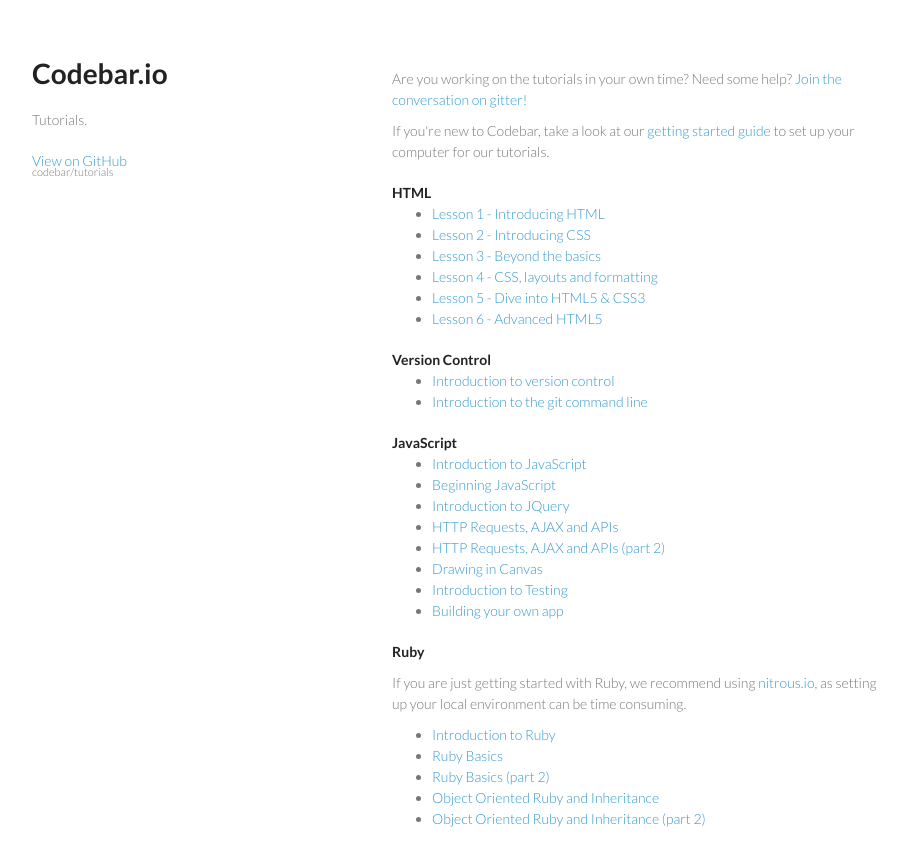
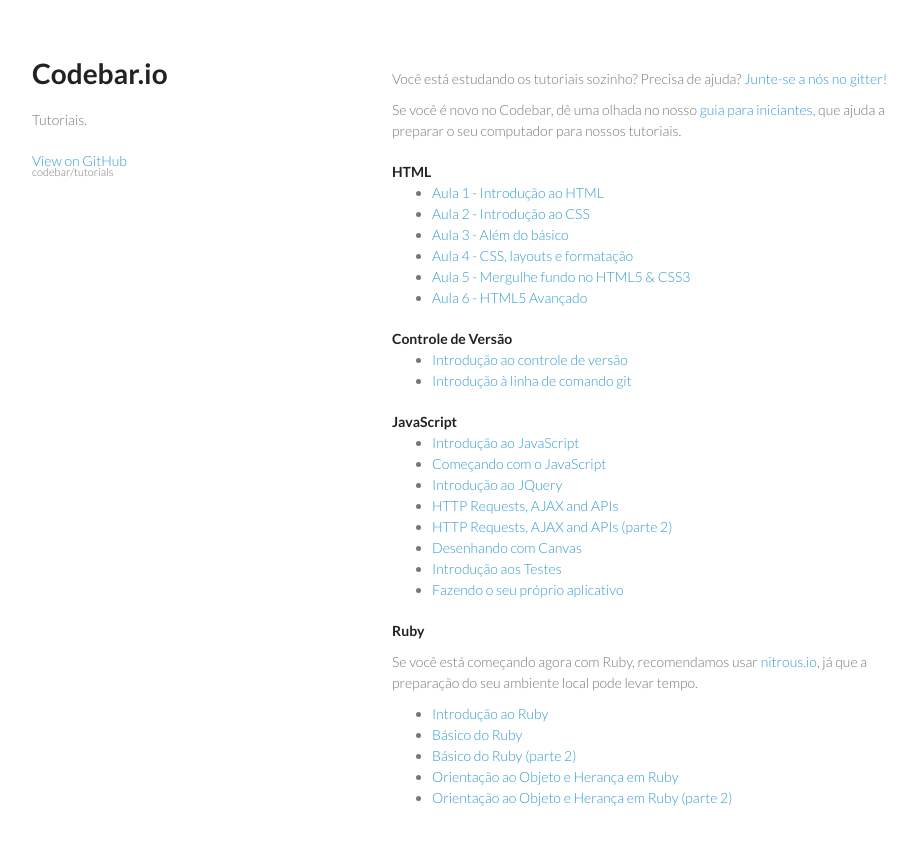
Before and after one commit to codebar/tutorials, a Jekyll site: the page index.pt.html, which Jekyll copies as it is, in a window 1280 px wide. Shown: the top 866 px of the page, without its empty margins (178-1095 px from the left). Built offline with Jekyll 4.4.1, drawn with Linux system fonts in a browser that asks for light colours; Markdown is read by kramdown in place of the engine named in the settings.

Commit message:
Translation of the index page.

```diff
--- a/index.pt.html
+++ b/index.pt.html
@@ -3,7 +3,7 @@
   <head>
     <meta charset="utf-8">
     <meta http-equiv="X-UA-Compatible" content="chrome=1">
-    <title>Codebar.io - Tutorials by codebar</title>
+    <title>Codebar.io - Tutoriais codebar</title>
 
     <link rel="stylesheet" href="stylesheets/styles.css">
     <link rel="stylesheet" href="stylesheets/custom.css">
@@ -17,53 +17,53 @@
     <div class="wrapper">
       <header>
         <h1>Codebar.io</h1>
-        <p>Tutorials.</p>
+        <p>Tutoriais.</p>
 
         <p class="view"><a href="https://github.com/codebar/tutorials">View on GitHub <small>codebar/tutorials</small></a></p>
       </header>
       <section>
-        <p class="lead">Are you working on the tutorials in your own time? Need some help? <a href="https://gitter.im/codebar/tutorials">Join the conversation on gitter!</a></p>
+        <p class="lead">Você está estudando os tutoriais sozinho? Precisa de ajuda? <a href="https://gitter.im/codebar/tutorials">Junte-se a nós no gitter!</a></p>
 
-        <p>If you're new to Codebar, take a look at our <a href="general/setup/tutorial.pt.html">getting started guide</a> to set up your computer for our tutorials.</p>
+        <p>Se você é novo no Codebar, dê uma olhada no nosso <a href="general/setup/tutorial.html">guia para iniciantes</a>, que ajuda a preparar o seu computador para nossos tutoriais.</p>
 
           <strong>HTML</strong>
           <ul>
-            <li><a href="html/lesson1/tutorial.pt.html">Lesson 1 - Introducing HTML</a></li>
-            <li><a href="html/lesson2/tutorial.pt.html">Lesson 2 - Introducing CSS</a></li>
-            <li><a href="html/lesson3/tutorial.pt.html">Lesson 3 - Beyond the basics</a></li>
-            <li><a href="html/lesson4/tutorial.pt.html">Lesson 4 - CSS, layouts and formatting</a></li>
-            <li><a href="html/lesson5/tutorial.pt.html">Lesson 5 - Dive into HTML5 & CSS3</a></li>
-            <li><a href="html/lesson6/tutorial.pt.html">Lesson 6 - Advanced HTML5</a></li>
+            <li><a href="html/lesson1/tutorial.html">Aula 1 - Introdução ao HTML</a></li>
+            <li><a href="html/lesson2/tutorial.html">Aula 2 - Introdução ao CSS</a></li>
+            <li><a href="html/lesson3/tutorial.html">Aula 3 - Além do básico</a></li>
+            <li><a href="html/lesson4/tutorial.html">Aula 4 - CSS, layouts e formatação</a></li>
+            <li><a href="html/lesson5/tutorial.html">Aula 5 - Mergulhe fundo no HTML5 & CSS3</a></li>
+            <li><a href="html/lesson6/tutorial.html">Aula 6 - HTML5 Avançado</a></li>
           </ul>
 
-          <strong>Version Control</strong>
+          <strong>Controle de Versão</strong>
           <ul>
-            <li><a href="version-control/introduction/tutorial.html">Introduction to version control</a></li>
-            <li><a href="version-control/command-line/tutorial.html">Introduction to the git command line</a></li>
+            <li><a href="version-control/introduction/tutorial.html">Introdução ao controle de versão</a></li>
+            <li><a href="version-control/command-line/tutorial.html">Introdução à linha de comando git</a></li>
           </ul>
 
           <strong>JavaScript</strong>
           <ul>
-            <li><a href="js/lesson1/tutorial.html">Introduction to JavaScript</a></li>
-            <li><a href="js/lesson2/tutorial.html">Beginning JavaScript</a></li>
-            <li><a href="js/lesson3/tutorial.html">Introduction to JQuery</a></li>
+            <li><a href="js/lesson1/tutorial.html">Introdução ao JavaScript</a></li>
+            <li><a href="js/lesson2/tutorial.html">Começando com o JavaScript</a></li>
+            <li><a href="js/lesson3/tutorial.html">Introdução ao JQuery</a></li>
             <li><a href="js/lesson4/tutorial.html">HTTP Requests, AJAX and APIs</a></li>
-            <li><a href="js/lesson5/tutorial.html">HTTP Requests, AJAX and APIs (part 2)</a></li>
-            <li><a href="js/lesson6/tutorial.html">Drawing in Canvas</a></li>
-            <li><a href="js/lesson7/tutorial.html">Introduction to Testing</a></li>
-            <li><a href="js/lesson8/tutorial.html">Building your own app</a></li>
+            <li><a href="js/lesson5/tutorial.html">HTTP Requests, AJAX and APIs (parte 2)</a></li>
+            <li><a href="js/lesson6/tutorial.html">Desenhando com Canvas</a></li>
+            <li><a href="js/lesson7/tutorial.html">Introdução aos Testes</a></li>
+            <li><a href="js/lesson8/tutorial.html">Fazendo o seu próprio aplicativo</a></li>
           </ul>
 
           <strong>Ruby</strong>
 
-          <p class="lead">If you are just getting started with Ruby, we recommend using <a href="http://nitrous.io">nitrous.io</a>, as setting up your local environment can be time consuming.</p>
+          <p class="lead">Se você está começando agora com Ruby, recomendamos usar <a href="http://nitrous.io">nitrous.io</a>, já que a preparação do seu ambiente local pode levar tempo.</p>
 
           <ul>
-            <li><a href="ruby/lesson1/tutorial.html">Introduction to Ruby</a></li>
-            <li><a href="ruby/lesson2/tutorial.html">Ruby Basics</a></li>
-            <li><a href="ruby/lesson3/tutorial.html">Ruby Basics (part 2)</a></li>
-            <li><a href="ruby/lesson4/tutorial.html">Object Oriented Ruby and Inheritance</a></li>
-            <li><a href="ruby/lesson5/tutorial.html">Object Oriented Ruby and Inheritance (part 2)</a></li>
+            <li><a href="ruby/lesson1/tutorial.html">Introdução ao Ruby</a></li>
+            <li><a href="ruby/lesson2/tutorial.html">Básico do Ruby</a></li>
+            <li><a href="ruby/lesson3/tutorial.html">Básico do Ruby (parte 2)</a></li>
+            <li><a href="ruby/lesson4/tutorial.html">Orientação ao Objeto e Herança em Ruby</a></li>
+            <li><a href="ruby/lesson5/tutorial.html">Orientação ao Objeto e Herança em Ruby (parte 2)</a></li>
           </ul>
           </section>
           <footer>
```
